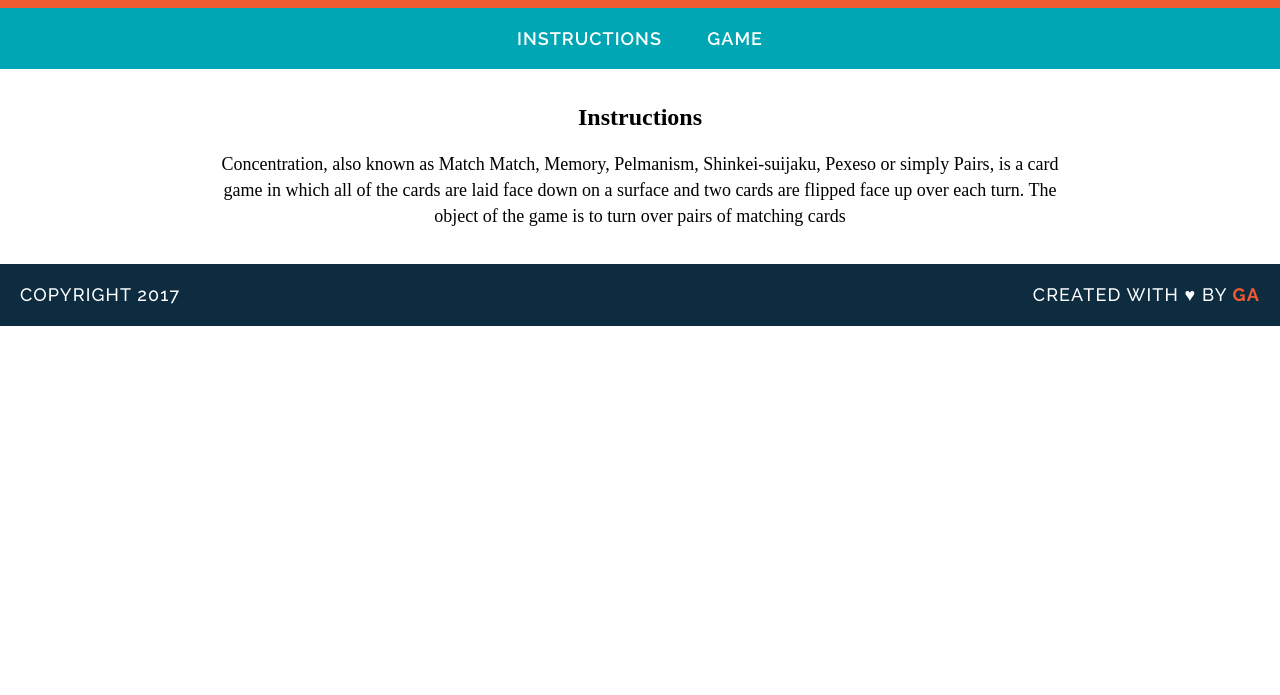
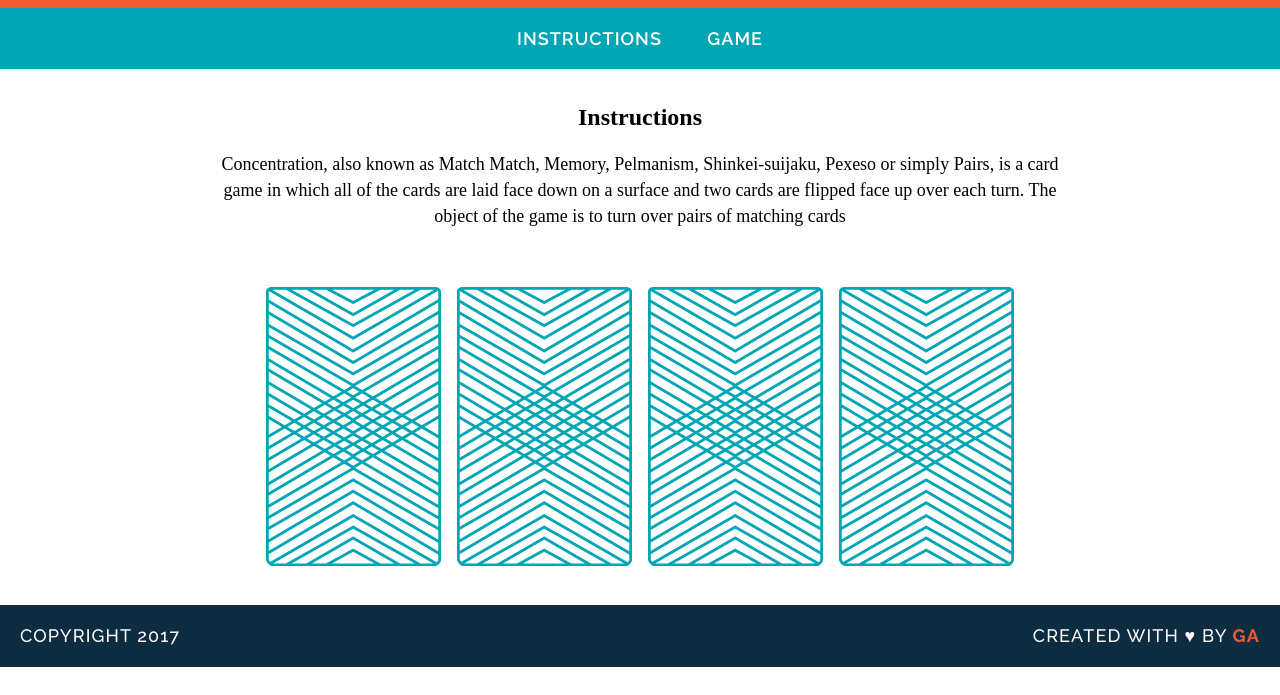
Before and after one commit to Hiaximize/Live_Memory_Game, a plain HTML site: page index.html in a window 1280 px wide. Shown: the part 105-800 px from the top of the page. Drawn offline with Linux system fonts and the light colour scheme; files that its build step writes are made by us from their sources; files whose address does not match are found by name; a web font is replaced by a local one.

Commit message:
Updating HTML
fixing the css and js file locations

```diff
--- a/index.html
+++ b/index.html
@@ -8,7 +8,7 @@
 
     <link href="https://fonts.googleapis.com/css?family=Droid+Serif|Raleway:400,500,600,700" rel="stylesheet">
 
-    <link rel="stylesheet" type="text/css" href="css/style.css">
+    <link rel="stylesheet" type="text/css" href="style.css">
 
 </head>
 <body>
@@ -45,7 +45,7 @@
 
 </footer>
 
-<script src="js/main.js"></script>
+<script src="main.js"></script>
 
     </body>
 
```
